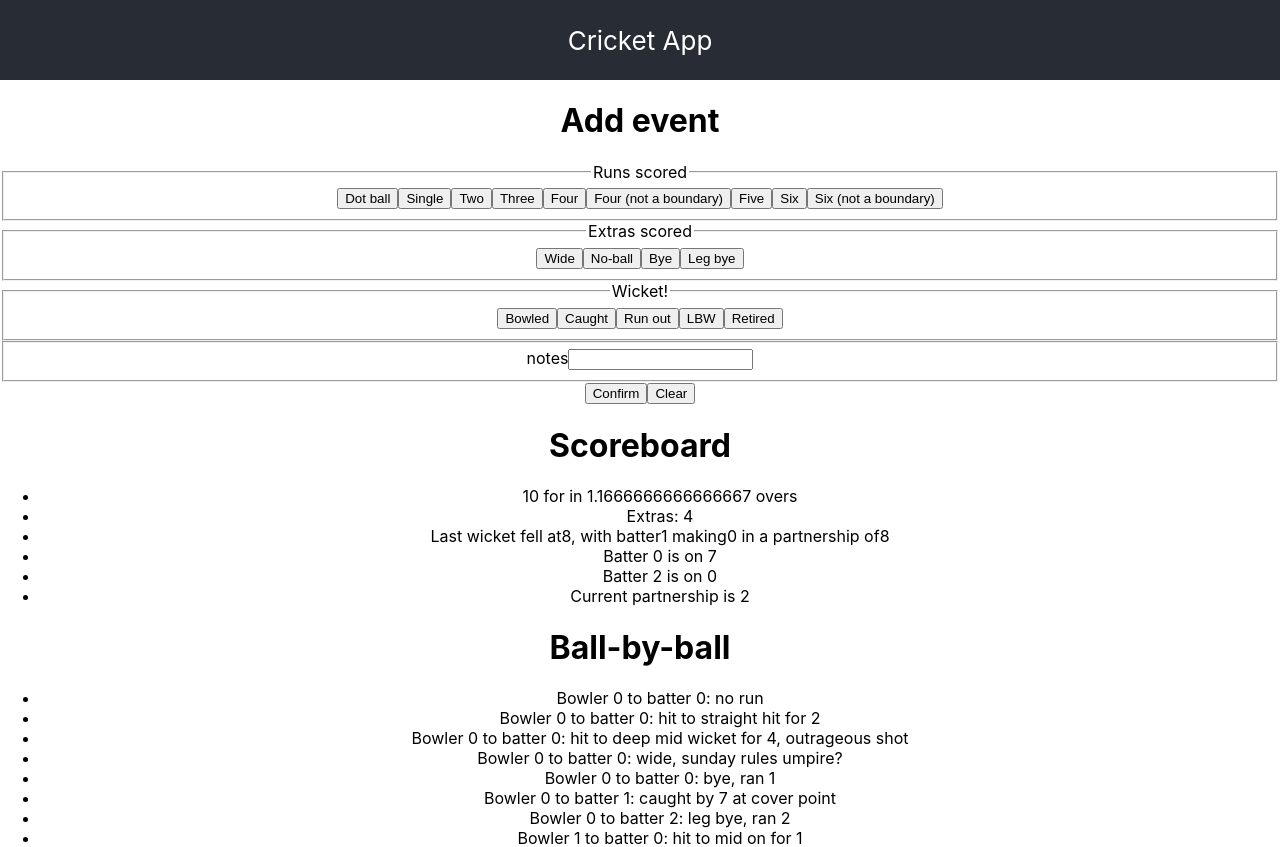
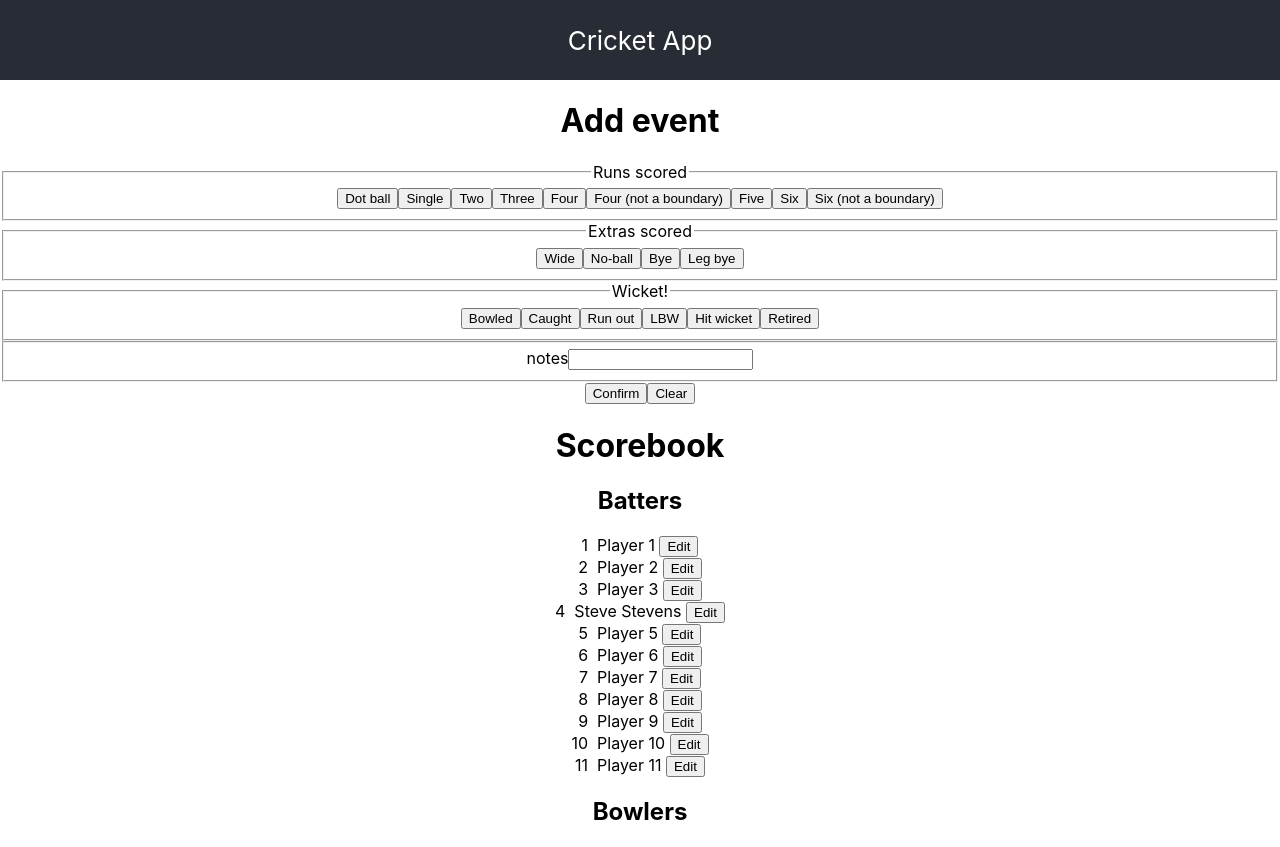
Before and after one commit to effortnottalent/cricket-scorer-app, a React (Create React App) app: page / in a window 1280 px wide. Shown: the top 847 px of the page. Built offline with nearby package versions, Linux system fonts and the light colour scheme.

Commit message:
scorebook now has editable names that update in ball-by-ball

```diff
--- a/src/AddEvent.js
+++ b/src/AddEvent.js
@@ -13,6 +13,7 @@ const defaultEvent = {
 
 export default function AddEvent({ onAddEvent }) {
     const [ event, setEvent ] = useState({ ...defaultEvent });
+
     return (
         <div className='addevent'>
             <h1>Add event</h1>
@@ -78,7 +79,7 @@ export default function AddEvent({ onAddEvent }) {
                         <select
                             name='fieldPositionId'
                             id='fieldPositionId'
-                            onClick={(e) => setEvent({
+                            onChange={(e) => setEvent({
                                 ...event,
                                 fieldPositionId: e.target.value
                             })}
@@ -106,7 +107,10 @@ export default function AddEvent({ onAddEvent }) {
                     })}
                 ></input>
             </fieldset>
-            <button onClick={() => onAddEvent(event) }>Confirm</button>
+            <button onClick={() => {
+                onAddEvent(event);
+                setEvent({ ...defaultEvent });
+            } }>Confirm</button>
             <button onClick={() => setEvent({ ...defaultEvent })}>Clear</button>
         </div>
     );
--- a/src/App.js
+++ b/src/App.js
@@ -1,11 +1,13 @@
 import { useReducer } from 'react';
 import eventsReducer from './eventsReducer.js';
+import playersReducer from './playersReducer.js';
 
 import './App.css';
 
 import Scoreboard from './Scoreboard';
 import BallByBall from './BallByBall.js';
 import AddEvent from './AddEvent.js';
+import Scorebook from './Scorebook.js';
 
 const initialEvents = [{
   runs: 0,
@@ -40,13 +42,27 @@ const initialEvents = [{
   howzat: true
 }];
 
+const initialPlayers = [{
+  id: 3,
+  name: 'Steve Stevens',
+  type: 'batter'
+}];
+
 function App() {
-  const [ events, dispatch ] = useReducer(eventsReducer, initialEvents);
+  const [ events, eventDispatch ] = useReducer(eventsReducer, initialEvents);
+  const [ players, playerDispatch ] = useReducer(playersReducer, initialPlayers);
 
   function handleAddEvent(event) {
-    dispatch({
+    eventDispatch({
       type: 'addevent',
       event: event
+    })
+  }
+
+  function handleChangePlayer(player) {
+    playerDispatch({
+      type: 'editplayer',
+      player: player
     })
   }
 
@@ -56,8 +72,14 @@ function App() {
         Cricket App
       </header>
       <AddEvent onAddEvent={handleAddEvent} />
+      <Scorebook
+        players={players}
+        onChangePlayer={handleChangePlayer} />
       <Scoreboard events={events} />
-      <BallByBall events={events} />
+      <BallByBall
+        events={events}
+        players={players}
+      />
     </div>
   );
 
--- a/src/BallByBall.js
+++ b/src/BallByBall.js
@@ -2,14 +2,20 @@ import {
     calculateInnings
 } from './scoreCalculations.js';
 
-export default function BallByBall({ events }) {
+export default function BallByBall({ events, players }) {
     const innings = calculateInnings(events);
     return (
         <div className='ball-by-ball'>
             <h1>Ball-by-ball</h1>
             <ul>
                 {innings.ballByBall.map((item, index) => (
-                    <li key={index}>Bowler {item.onBowlBowlerId} to batter {item.onStrikeBatterId}: {item.summary}{item.notes && ', ' + item.notes}</li>
+                    <li key={index}>
+                        {players.find(player => player.id === item.onBowlBowlerId &&
+                            player.type === 'bowler')?.name ?? 'bowler ' + item.onBowlBowlerId}
+                        &nbsp;to&nbsp;
+                    {players.find(player => player.id === item.onStrikeBatterId &&
+                        player.type === 'batter')?.name ?? 'batter ' + item.onStrikeBatterId}:&nbsp;
+                    {item.summary}{item.notes && ', ' + item.notes}</li>
                 ))}
             </ul>
         </div>
--- a/src/Scoreboard.js
+++ b/src/Scoreboard.js
@@ -12,15 +12,16 @@ export default function Scoreboard({ events }) {
             <ul>
                 <li>{score.runs} for {score.wickets} in {score.overs} overs</li>
                 <li>Extras: {score.extras}</li>
-                {score.lastWicket && (<li>Last wicket fell at
-                    {score.lastWicket.runs}, with batter
-                    {score.lastWicket.batterId} making
-                    {score.lastWicket.batterRuns} in a partnership of
+                {score.lastWicket && (<li>Last wicket fell at&nbsp;
+                    {score.lastWicket.runs}, with batter&nbsp;
+                    {score.lastWicket.batterId} making&nbsp;
+                    {score.lastWicket.batterRuns} in a partnership of&nbsp;
                     {score.lastWicket.partnership}</li>)}
                 <li>Batter {score.batter1.id} is on {score.batter1.runs}</li>
                 <li>Batter {score.batter2.id} is on {score.batter2.runs}</li>
                 <li>Current partnership is {score.runs - (score.lastWicket ?
                     score.lastWicket.runs : 0)}</li>
+                <li>Batter {innings.onStrikeBatterId} facing bowler {innings.onBowlBowlerId}</li>
             </ul>
         </div>
     );
--- /dev/null
+++ b/src/Scorebook.js
@@ -0,0 +1,77 @@
+import { useState } from 'react';
+
+export default function Scorebook({ players, onChangePlayer }) {
+    return (
+        <div className='lineup'>
+            <h1>Scorebook</h1>
+            <div className='batters'>
+                <h2>Batters</h2>
+                {[...Array(11)].map((_, i) =>
+                    <PlayerNameEntry
+                        player={players.find(player => player.type === 'batter' && player.id === i)}
+                        type='batter'
+                        index={i}
+                        onChange={onChangePlayer}
+                    />
+                )}
+            </div>
+            <div className='bowlers'>
+                <h2>Bowlers</h2>
+                {players.filter(player => player.type === 'bowler').length === 0 &&
+                    <p>No bowlers yet defined.</p>
+                }
+                {players.filter(player => player.type === 'bowler').map(player =>
+                    <PlayerNameEntry
+                        player={player}
+                        type='bowler'
+                        index={player.id}
+                        onChange={onChangePlayer}
+                    />
+                )}
+                <button onClick={() => onChangePlayer({
+                        type: 'bowler',
+                        id: players.filter(player => player.type === 'bowler').length
+                    })}
+                >Add bowler</button>
+            </div>
+        </div>
+    );
+}
+
+function PlayerNameEntry({ player, type, index, onChange }) {
+    const [isEditing, setIsEditing] = useState(false);
+    let playerContent;
+    if(isEditing) {
+        playerContent = (
+            <>
+                <input
+                    value={player?.name}
+                    onChange={(e) => {
+                        onChange({
+                            ...player,
+                            name: e.target.value,
+                            type: type,
+                            id: index
+                        });
+                    }}
+                />
+                &nbsp;
+                <button onClick={() => setIsEditing(false)}>Save</button>
+            </>
+        );
+    } else {
+        playerContent = (
+            <>
+                {player?.name ?? 'Player ' + (index + 1)}
+                &nbsp;
+                <button onClick={() => setIsEditing(true)}>Edit</button>
+            </>
+        );
+    }
+    return (
+        <div className={type}>
+            {index + 1} &nbsp;
+            {playerContent}
+        </div>
+    );
+}
--- a/src/eventData.js
+++ b/src/eventData.js
@@ -56,6 +56,9 @@ export const wicketScoredData = [{
     label: 'LBW',
     type: 'lbw'
 }, {
+    label: 'Hit wicket',
+    type: 'hit wicket'
+}, {
     label: 'Retired',
     type: 'retired'
 }];
--- a/src/eventsReducer.js
+++ b/src/eventsReducer.js
@@ -1,3 +1,13 @@
 export default function eventsReducer(events, action) {
-
+    switch (action.type) {
+        case 'addevent': {
+            return [
+                ...events,
+                action.event
+            ]
+        }
+        default: {
+          throw Error('Unknown action: ' + action.type);
+        }
+    }
 }
--- /dev/null
+++ b/src/playersReducer.js
@@ -0,0 +1,21 @@
+export default function playersReducer(players, action) {
+    switch (action.type) {
+        case 'editplayer': {
+            if(players.find(player => player.id === action.player.id &&
+                player.type === action.player.type)) {
+                return players.map(player =>
+                    player.id === action.player.id &&
+                        player.type === action.player.type ? action.player : player
+                );
+            } else {
+                return [
+                    ...players,
+                    action.player
+                ]
+            }
+        }
+        default: {
+          throw Error('Unknown action: ' + action.type);
+        }
+    }
+}
--- a/src/scoreCalculations.js
+++ b/src/scoreCalculations.js
@@ -2,7 +2,7 @@ import { fieldPositionsList } from './FieldPositions.js';
 
 function formatSummary(event) {
     return event.extra ?
-        event.extra + (event.runs ? ', ran ' + event.runs : '') :
+        event.extra + (event.runs > 0 ? ', ran ' + event.runs : '') :
             (event.wicket ?
                 event.wicket.type + (event.wicket.fielderId ? ' by ' +
                     event.wicket.fielderId + ' at ' + fieldPositionsList[event.fieldPositionId].label : '') :
@@ -115,6 +115,8 @@ export function calculateInnings(events) {
             }
 
             accScore.ballByBall.push(ballByBallItem);
+            accScore.onStrikeBatterId = onStrikeBatterId;
+            accScore.onBowlBowlerId = onBowlBowlerId;
 
             return accScore;
 
@@ -162,21 +164,24 @@ export function calculateInnings(events) {
             legByes: 0
         },
         ballByBall: [],
+        onStrikeBatterId: 0,
+        onBowlBowlerId: 0
     });
 }
 
 export function calculateScore(innings) {
     const lastWicket = (innings.wickets.length === 0 ? null :
         innings.wickets[innings.wickets.length - 1]);
+    const balls = innings.bowlers.reduce(
+        (balls, bowler) => balls + bowler.balls, 0);
     const battersAtCreaseIds = innings.batters
         .map((_, i) => i).filter(i => !innings.batters[i].out);
     return {
-        runs: innings.batters.reduce(
-            (runs, batter) => runs + batter.runs, 0)
+        runs: innings.bowlers.reduce(
+            (runs, bowler) => runs + bowler.runs + bowler.wides + bowler.noBalls, 0)
             + innings.extras.byes + innings.extras.legByes,
         wickets: innings.batters.filter(batter => batter.out && batter.out.type !== 'retired').count,
-        overs: innings.bowlers.reduce(
-            (balls, bowler) => balls + bowler.balls, 0) / 6,
+        overs: Math.floor(balls / 6) + '.' + balls % 6,
         extras: innings.bowlers.reduce(
             (balls, bowler) => balls + bowler.wides + bowler.noBalls, 0)
             + innings.extras.byes + innings.extras.legByes,
```
